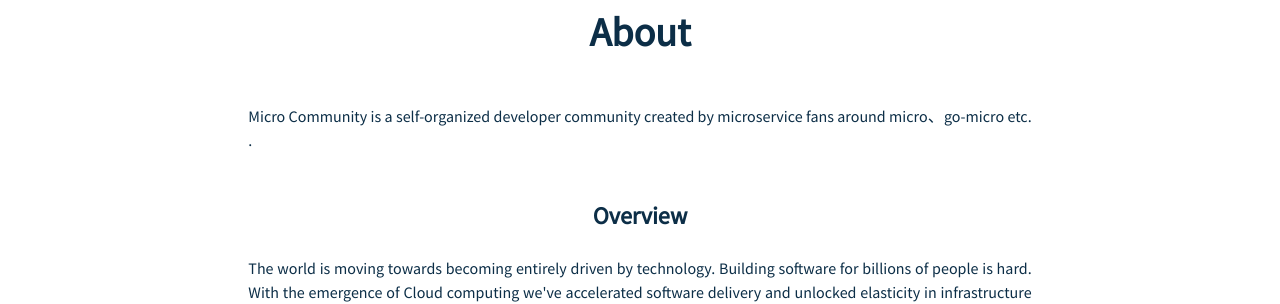
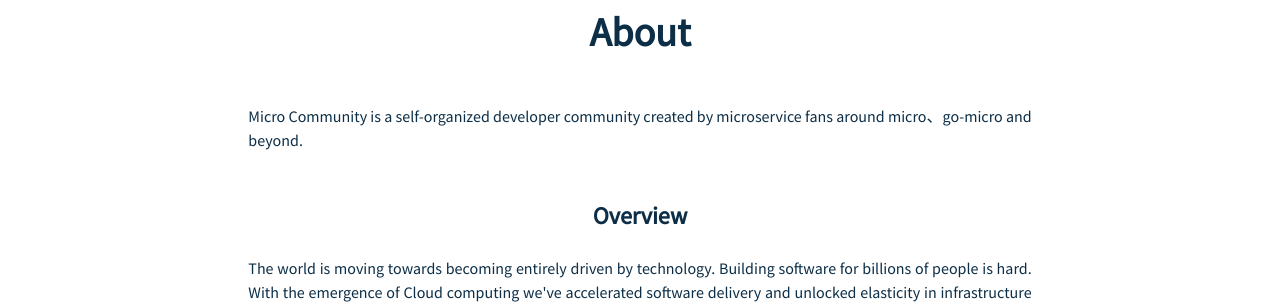
Before and after one commit to micro-community/go-micro-v2-doc, a Jekyll site: the page about.html, which Jekyll copies as it is, in a window 1280 px wide. Shown: the part 190-494 px from the top of the page. Built offline with Jekyll 4.4.1, drawn with Linux system fonts in a browser that asks for light colours; nearby versions of some CDN libraries.

Commit message:
Update about.html

```diff
--- a/about.html
+++ b/about.html
@@ -7,8 +7,7 @@
 	<meta name="viewport" content="width=device-width, initial-scale=1">
 	<meta name="description" content="About Micro">
 	<title>Micro-Community - About</title>
-	<link rel="stylesheet" href="https://stackpath.bootstrapcdn.com/bootstrap/4.1.3/css/bootstrap.min.css"
-		integrity="sha384-MCw98/SFnGE8fJT3GXwEOngsV7Zt27NXFoaoApmYm81iuXoPkFOJwJ8ERdknLPMO" crossorigin="anonymous">
+	<link rel="stylesheet" href="https://unpkg.com/bootstrap@4.1.3/dist/css/bootstrap.min.css">
 	<link rel="stylesheet" href="https://use.fontawesome.com/releases/v5.13.0/css/all.css">
 	<link rel="stylesheet" href="/assets/css/m.css?v=35">
 
@@ -43,7 +42,7 @@
 			<div class="col-md-10 offset-md-1">
 				<nav class="navbar navbar-expand-lg navbar-light">
 					<a class="navbar-brand logo text" href="/"><img
-							src="/website/logo.png" height="50px" width="auto">
+							src="/logo.png" height="50px" width="auto">
 						Micro-Community</a>
 					<span class="pull-right">
 						<button class="navbar-toggler" type="button" data-toggle="collapse" data-target="#micro-nav"
@@ -81,7 +80,7 @@
 				</center>
 				<div>
 					<p>Micro Community is a self-organized developer community created by microservice fans around
-						micro、go-micro etc. .</p>
+						micro、go-micro and beyond.</p>
 
 					<h4><b>Overview</b></h4>
 
```
